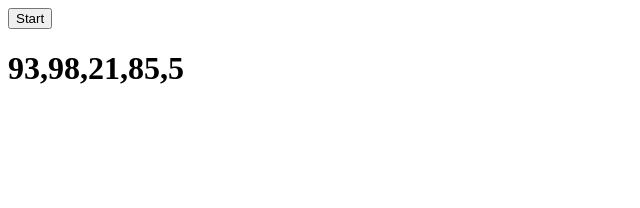
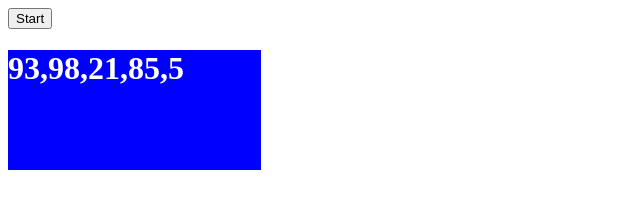
Before and after one commit to 19nikilangiu91/js-simon, a plain HTML site: page index.html in a window 1280 px wide. Both pictures are taken after a click on the button "Start". Shown: the whole page, without its empty margins (0-640 px from the left). Drawn offline with Linux system fonts and the light colour scheme.

Commit message:
Upgrade css and debug color and hidden class

```diff
--- /dev/null
+++ b/css/style.css
@@ -0,0 +1,11 @@
+#show-number{
+    width: 20%;
+    height: 15vh;
+    /* DEBUG */
+    background-color: blue;
+    color: white;
+}
+
+.hidden{
+    display: none;
+}
--- a/index.html
+++ b/index.html
@@ -4,6 +4,7 @@
     <meta charset="UTF-8">
     <meta http-equiv="X-UA-Compatible" content="IE=edge">
     <meta name="viewport" content="width=device-width, initial-scale=1.0">
+    <link rel="stylesheet" href="css/style.css">
     <title>Simon Game</title>
 </head>
 <body>
--- a/js/main.js
+++ b/js/main.js
@@ -12,11 +12,17 @@ let myButton = document.getElementById("mystart");
 
 let myShowNumber = document.getElementById("show-number");
 
-// 6) Andiamo a collegare al click il nostro bottone.
+// // 6) Andiamo a creare una classe "hidden"
+
+myShowNumber.classList.add("hidden");
+
+// 7) Andiamo a collegare al click il nostro bottone.
 
 myButton.addEventListener("click",
 
     function(){
+
+        myShowNumber.classList.remove("hidden");
 
         // 3)Andiamo a creare un array di 100 numeri includendo i 5 numeri che ci serivranno.
 
@@ -24,6 +30,20 @@ myButton.addEventListener("click",
         console.log(myArrayFiveNumbers);
 
         myShowNumber.innerHTML = myArrayFiveNumbers;
+
+        // 8) Andiamo a creare la nostra funzione per il  "timer" di "30 sec" per i nostri numeri.
+
+        let trentaSec = 5;
+
+        let timer = setInterval(function(){
+            if(trentaSec === 0){
+                clearInterval(timer);
+                myShowNumber.classList.add("hidden");
+            }else
+                trentaSec--;
+                console.log(trentaSec);
+        }, 1000);
+
     }
 )
 
```
